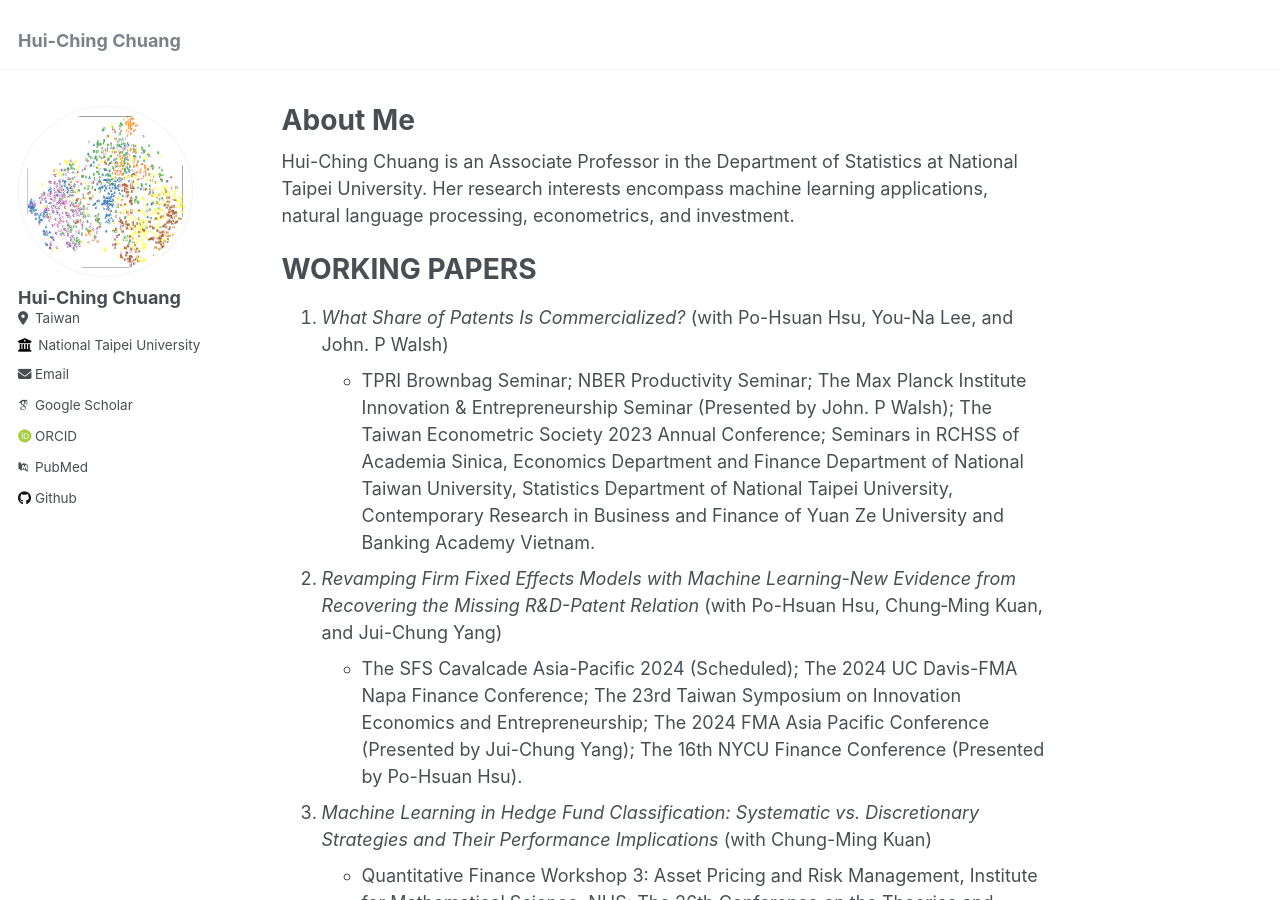
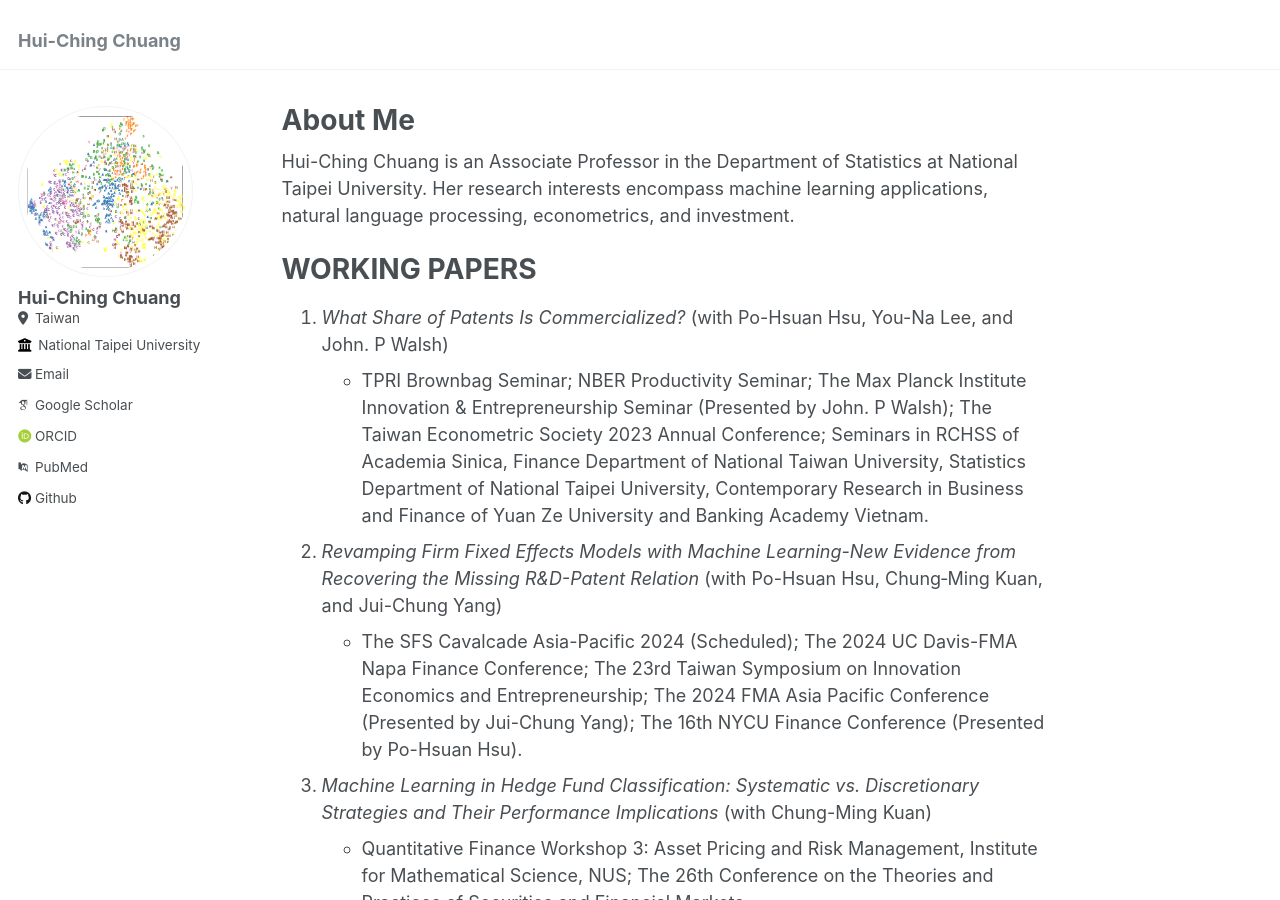
Before and after one commit to hcchuang/hcchuang.github.io, a Jekyll site: the page built from _pages/about.md, in a window 1280 px wide and 900 px high. Built offline with Jekyll 4.4.1, drawn with Linux system fonts in a browser that asks for light colours; some web fonts are replaced.

Commit message:
Update about.md

```diff
--- a/_pages/about.md
+++ b/_pages/about.md
@@ -14,7 +14,7 @@ Hui-Ching Chuang is an Associate Professor in the Department of Statistics at Na
 WORKING PAPERS
 ======
 1.  _What Share of Patents Is Commercialized?_ (with Po-Hsuan Hsu, You-Na Lee, and John. P Walsh)
-   -  TPRI Brownbag Seminar; NBER Productivity Seminar; The Max Planck Institute Innovation & Entrepreneurship Seminar (Presented by John. P Walsh); The Taiwan Econometric Society 2023 Annual Conference; Seminars in RCHSS of Academia Sinica, Economics Department and Finance Department of National Taiwan University, Statistics Department of National Taipei University,  Contemporary Research in Business and Finance of Yuan Ze University and Banking Academy Vietnam.
+   -  TPRI Brownbag Seminar; NBER Productivity Seminar; The Max Planck Institute Innovation & Entrepreneurship Seminar (Presented by John. P Walsh); The Taiwan Econometric Society 2023 Annual Conference; Seminars in RCHSS of Academia Sinica, Finance Department of National Taiwan University, Statistics Department of National Taipei University,  Contemporary Research in Business and Finance of Yuan Ze University and Banking Academy Vietnam.
 1.  _Revamping Firm Fixed Effects Models with Machine Learning-New Evidence from Recovering the Missing R&D-Patent Relation_ (with Po-Hsuan Hsu, Chung‐Ming Kuan, and Jui-Chung Yang)
    - The SFS Cavalcade Asia-Pacific 2024 (Scheduled); The 2024 UC Davis-FMA Napa Finance Conference; The 23rd Taiwan Symposium on Innovation Economics and Entrepreneurship; The 2024 FMA Asia Pacific Conference (Presented by Jui-Chung Yang); The 16th NYCU Finance Conference (Presented by Po-Hsuan Hsu).
 1.  _Machine Learning in Hedge Fund Classification: Systematic vs. Discretionary Strategies and Their Performance Implications_ (with Chung-Ming Kuan)
```
